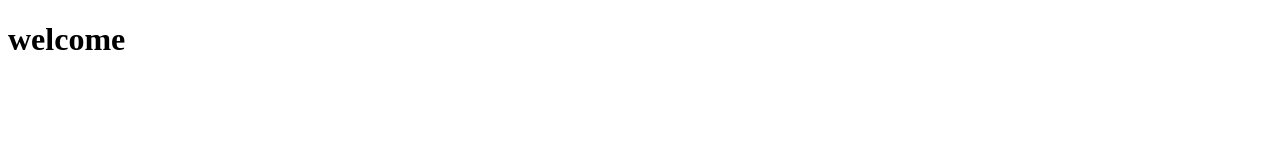
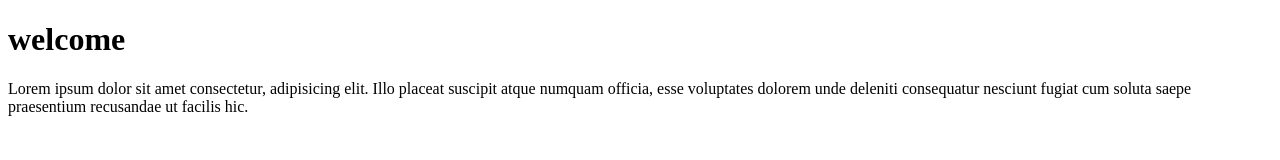
Before and after one commit to dushyantjoshi1409/mypro, a plain HTML site: page index.html in a window 1280 px wide. Drawn offline with Linux system fonts and the light colour scheme.

Commit message:
added paragraph

```diff
--- a/index.html
+++ b/index.html
@@ -7,5 +7,6 @@
 </head>
 <body>
     <h1>welcome</h1>
+    <p>Lorem ipsum dolor sit amet consectetur, adipisicing elit. Illo placeat suscipit atque numquam officia, esse voluptates dolorem unde deleniti consequatur nesciunt fugiat cum soluta saepe praesentium recusandae ut facilis hic.</p>
 </body>
 </html>
```
